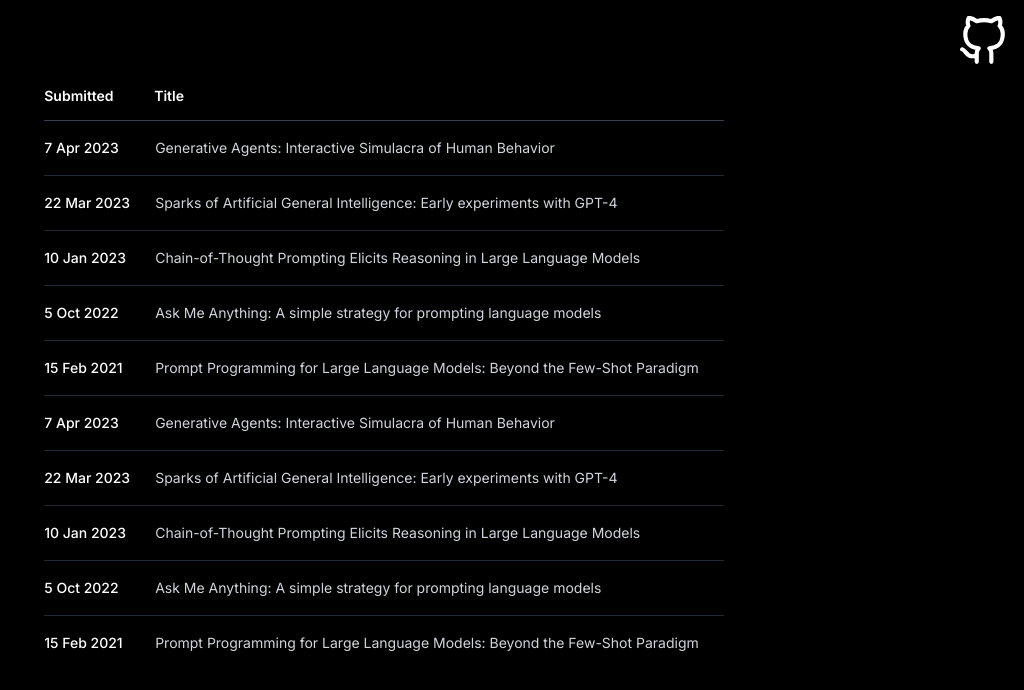
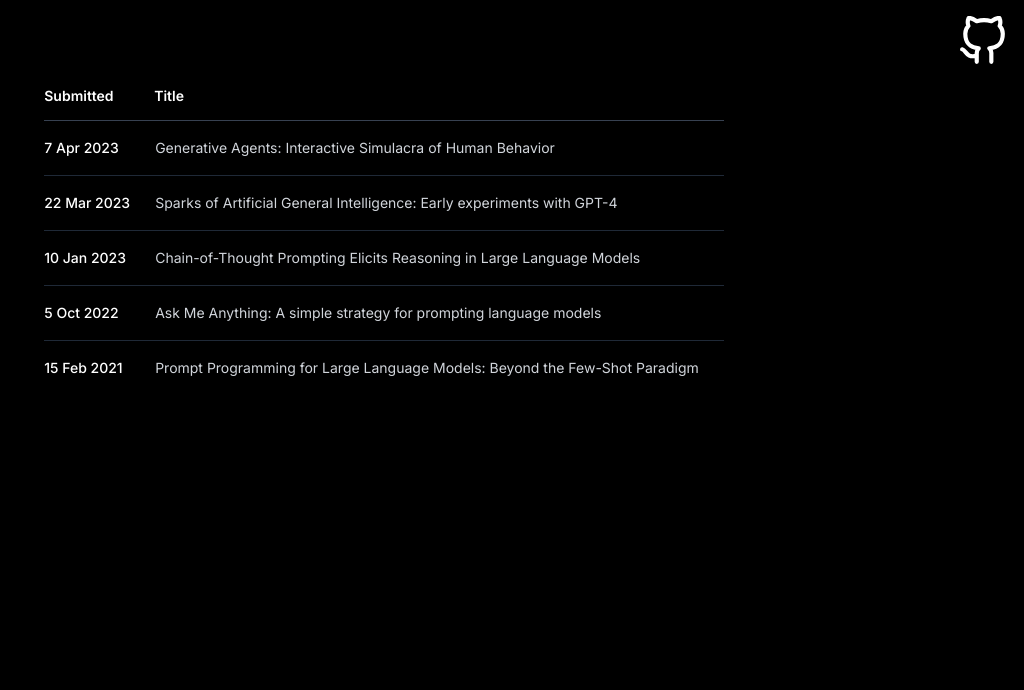
Before and after one commit to gabrielgordbegli/paperswithprompts, a Next.js app: page / in a window 1280 px wide. Shown: the top 690 px of the page, without its empty margins (256-1280 px from the left). Built offline with nearby package versions, Linux system fonts and the light colour scheme.

Commit message:
undo typo

```diff
--- a/app/papers.js
+++ b/app/papers.js
@@ -24,29 +24,4 @@ export const papers = [
         title: 'Prompt Programming for Large Language Models: Beyond the Few-Shot Paradigm',
         link: 'https://arxiv.org/abs/2102.07350'
     },
-    {
-        submitted: '7 Apr 2023',
-        title: 'Generative Agents: Interactive Simulacra of Human Behavior',
-        link: 'https://arxiv.org/abs/2304.03442'
-    },
-    {
-        submitted: '22 Mar 2023',
-        title: 'Sparks of Artificial General Intelligence: Early experiments with GPT-4',
-        link: 'https://arxiv.org/abs/2303.12712'
-    },
-    {
-        submitted: '10 Jan 2023',
-        title: 'Chain-of-Thought Prompting Elicits Reasoning in Large Language Models',
-        link: 'https://arxiv.org/abs/2201.11903'
-    },
-    {
-        submitted: '5 Oct 2022',
-        title: 'Ask Me Anything: A simple strategy for prompting language models',
-        link: 'https://arxiv.org/abs/2210.02441v3'
-    },
-    {
-        submitted: '15 Feb 2021',
-        title: 'Prompt Programming for Large Language Models: Beyond the Few-Shot Paradigm',
-        link: 'https://arxiv.org/abs/2102.07350'
-    },
 ];
```
